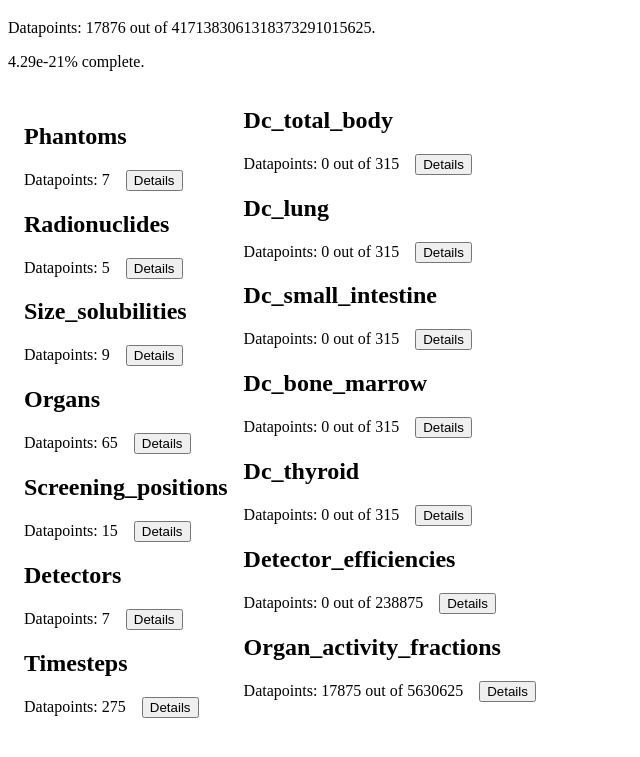
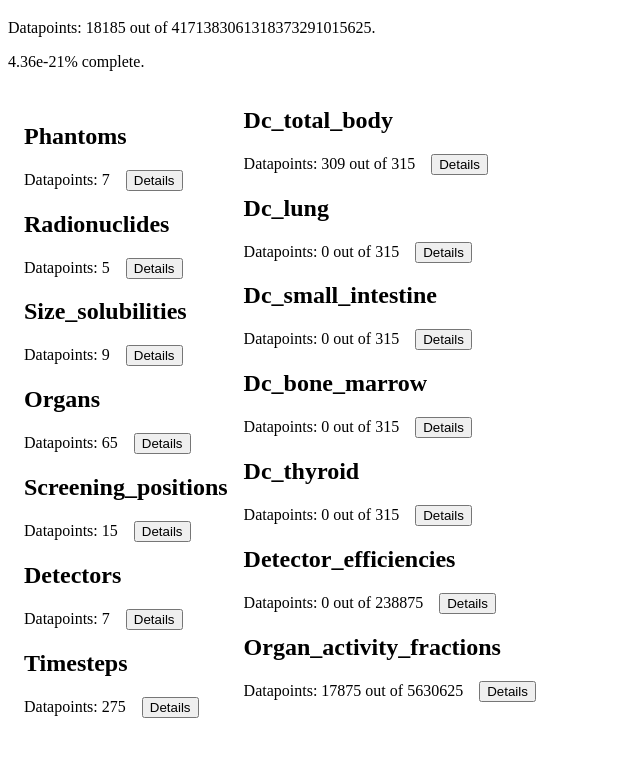
Before and after one commit to francis-john-ufl/gecat-progress, a plain HTML site: page index.html in a window 1280 px wide. Shown: the part 61-818 px from the top of the page, without its empty margins (0-640 px from the left). Drawn offline with Linux system fonts and the light colour scheme.

Commit message:
New update with most dose coefficients

```diff
--- a/index.html
+++ b/index.html
@@ -11,7 +11,7 @@
   </style>
 </head>
 <body>
-<h1>Gecat data progress</h1><p>Datapoints: 17876 out of 4171383061318373291015625.</p><p> 4.29e-21% complete.</p><div style='display: flex; flex-direction: row;'><div style='padding: 1rem;'>
+<h1>Gecat data progress</h1><p>Datapoints: 18185 out of 4171383061318373291015625.</p><p> 4.36e-21% complete.</p><div style='display: flex; flex-direction: row;'><div style='padding: 1rem;'>
 <h2 onclick="toggleVisibility('phantoms')">Phantoms</h2>
 <p>Datapoints: 7<button style="margin-left: 1rem;" onclick="toggleVisibility('phantoms')">Details</button></p><ul id="phantoms" class="hidden">
 <li>AF_H165_W65 </li>
@@ -424,7 +424,7 @@
 </ul>
 </div><div>
 <h2>Dc_total_body</h2>
-<p>Datapoints: 0 out of 315<button style="margin-left: 1rem;" onclick="toggleVisibility('dc_total_body')">Details</button></p><ul id="dc_total_body" class="hidden">
+<p>Datapoints: 309 out of 315<button style="margin-left: 1rem;" onclick="toggleVisibility('dc_total_body')">Details</button></p><ul id="dc_total_body" class="hidden">
 <li>size_solubilities </li>
 <li>radionuclides </li>
 <li>phantoms </li>
```
